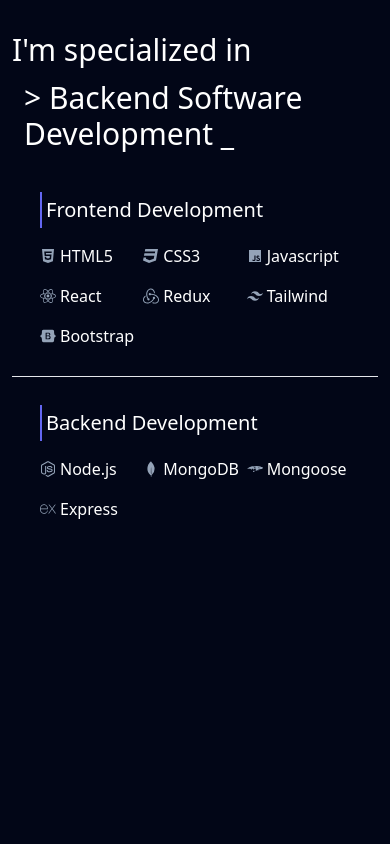
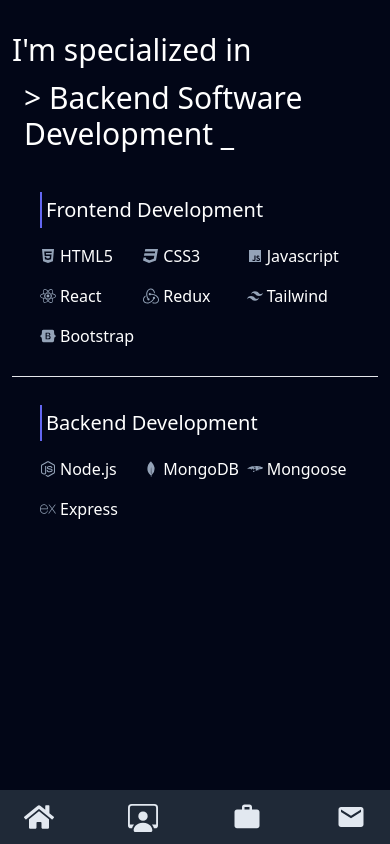
Before and after one commit to TolulopeBabajide/myportfolio, a React (Create React App) app: page /skills in a window 390 px wide. Built offline with nearby package versions, Linux system fonts and the light colour scheme.

Commit message:
mobile nav added

```diff
--- a/src/Components/Home.jsx
+++ b/src/Components/Home.jsx
@@ -3,6 +3,7 @@ import Nav from './Nav';
 import About from './About';
 import myPic from '../Subject2.png';
 import Mainpage from './Mainpage';
+import Nabar from './Nabar';
 
 const Home = () => {
   return (
@@ -31,6 +32,10 @@ const Home = () => {
           <Mainpage />
         </div>
       </div>
+      <div className="md:hidden " >
+        <Nabar/>
+      </div>
+
     </div>
   );
 };
--- /dev/null
+++ b/src/Components/Nabar.jsx
@@ -0,0 +1,29 @@
+import React from 'react'
+import {FaHome} from "react-icons/fa"
+import {BsPersonWorkspace} from 'react-icons/bs'
+import {MdWork, MdEmail} from 'react-icons/md'
+import { Link } from 'react-router-dom'
+
+const Nabar = () => {
+  return (
+    <div className='flex fixed bottom-0 w-full px-6 py-3 items-center justify-between align-center text-slate-200 bg-gray-800 h-fit'>
+
+
+            <div className=" justify-center text-3xl">
+              <Link to='/'><FaHome/></Link>
+            </div>
+            <div className=" justify-center text-3xl">
+              <Link to="/skills"><BsPersonWorkspace/></Link>
+            </div>
+            <div className=" justify-center text-3xl">
+              <Link to='/projects' ><MdWork/></Link>
+            </div>
+            <div className=" justify-center text-3xl">
+              <Link><MdEmail/></Link>
+            </div>
+
+    </div>
+  )
+}
+
+export default Nabar
--- a/src/Components/Projects.jsx
+++ b/src/Components/Projects.jsx
@@ -1,9 +1,10 @@
 import React, { useState } from 'react';
 import Nav from './Nav';
+import Nabar from './Nabar';
 
 const Projects =(props)=>{
     return (
-        <div>
+        <div >
             <Nav />
             <h1 className="text-center">Projects</h1>
             <p>I have transformed ideas into remarkable digital products</p>
@@ -26,6 +27,11 @@ const Projects =(props)=>{
             </div>
 
 
+            <div className="md:hidden " >
+                <Nabar/>
+            </div>
+
+
 
 
         </div>
--- a/src/Components/Skills.jsx
+++ b/src/Components/Skills.jsx
@@ -5,6 +5,7 @@ import { FaHtml5, FaCss3, FaNodeJs, FaBootstrap, FaReact } from 'react-icons/fa'
 import { BiLogoJavascript } from 'react-icons/bi';
 import { SiExpress, SiMongoose, SiMongodb, SiTailwindcss, SiRedux } from 'react-icons/si';
 import 'animate.css';
+import Nabar from './Nabar';
 
 const Skills = () => {
   return (
@@ -66,6 +67,9 @@ const Skills = () => {
         </div>
 
       </div>
+      <div className="md:hidden " >
+        <Nabar/>
+      </div>
     </div>
   );
 }
```
